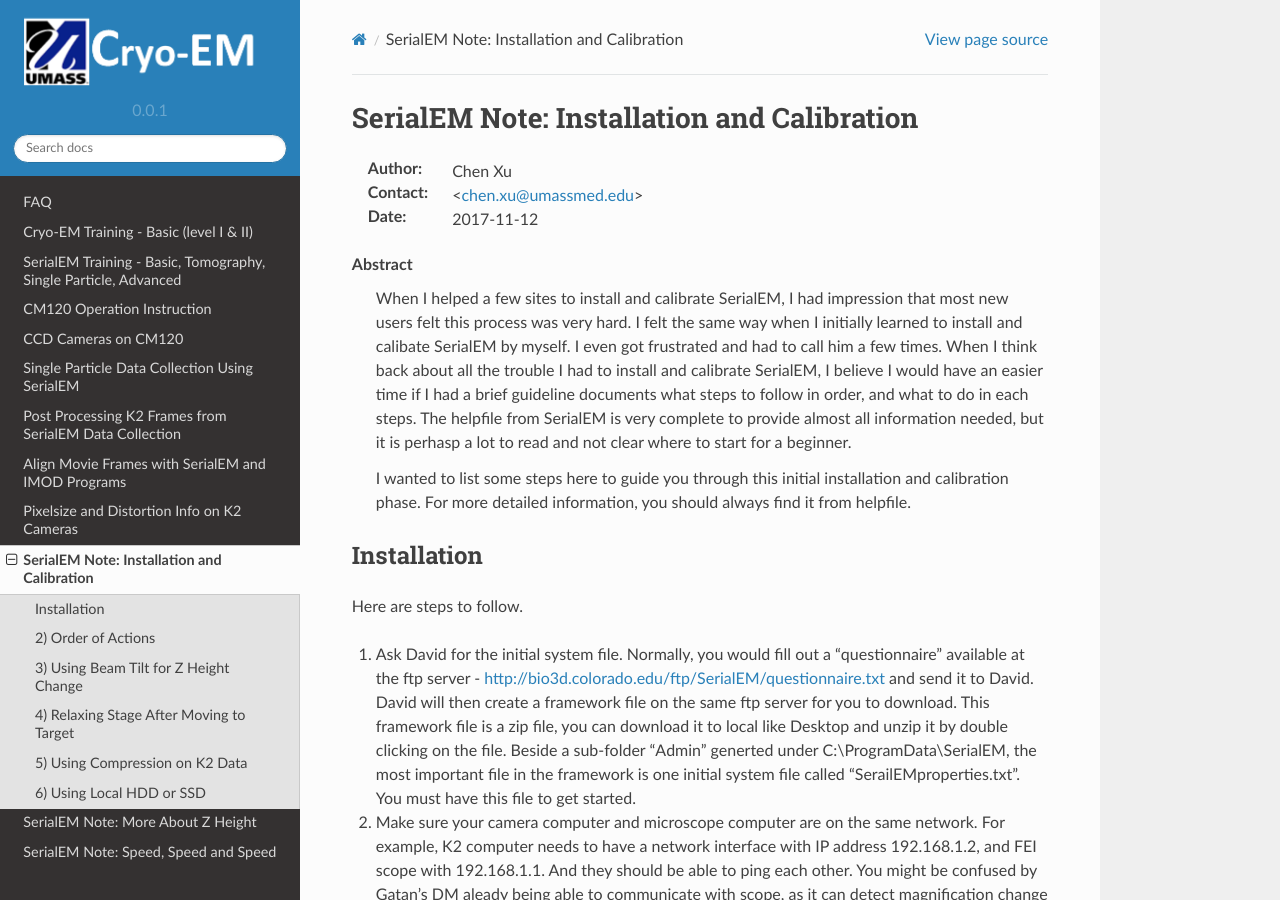
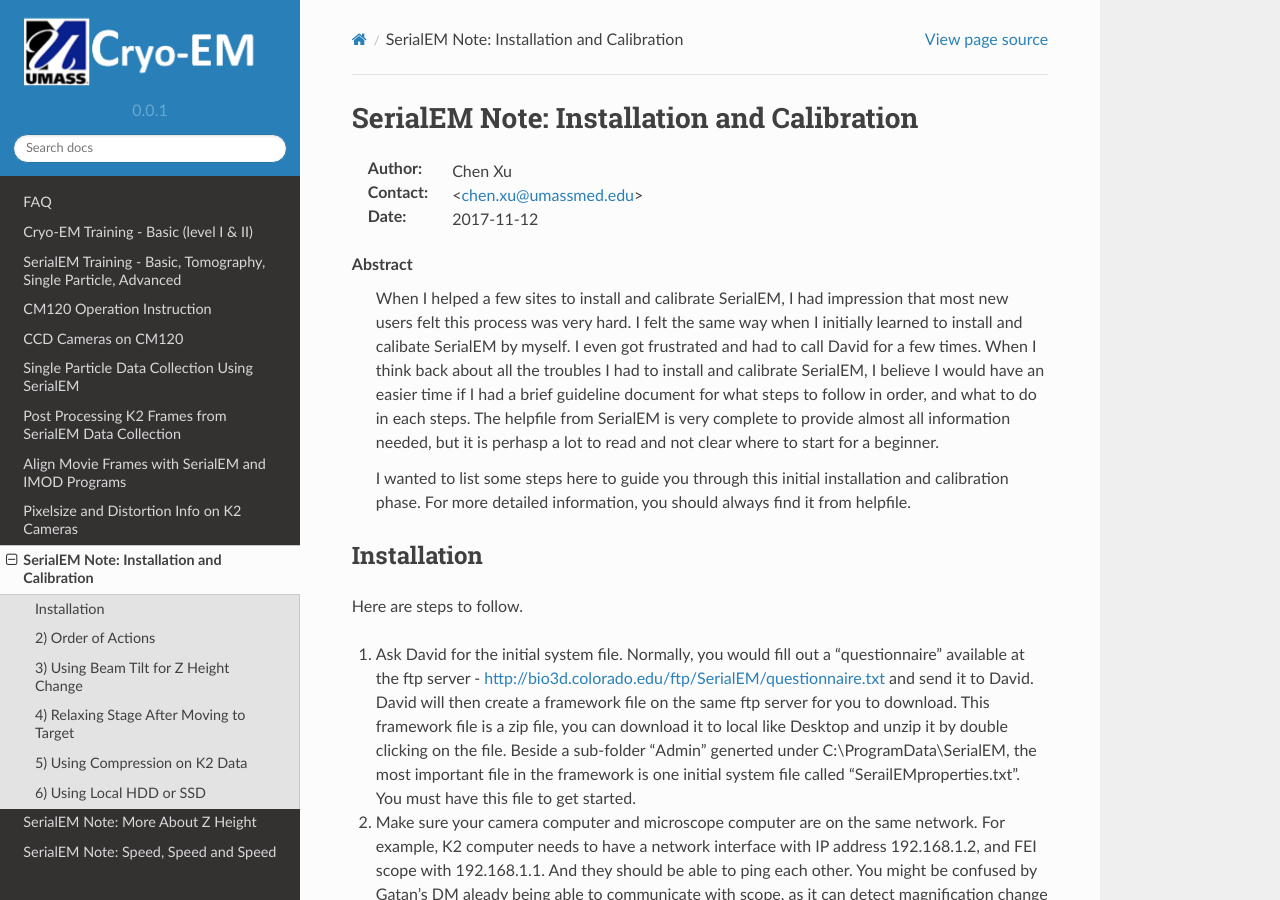
Before and after one commit to xuchen66/sphinx-emdocs, a Sphinx documentation site: the page built from source/serialEM-note-install-and-calib.rst, in a window 1280 px wide and 900 px high. Built offline with Sphinx 7.4.7 and the Read the Docs theme 2.0.0, drawn with Linux system fonts in a browser that asks for light colours; pages that are not in the unit, such as notebooks, are missing from menus.

Commit message:
Update serialEM-note-install-and-calib.rst

```diff
--- a/source/serialEM-note-install-and-calib.rst
+++ b/source/serialEM-note-install-and-calib.rst
@@ -11,7 +11,7 @@
 .. glossary::
 
    Abstract
-      When I helped a few sites to install and calibrate SerialEM, I had impression that most new users felt this process was very hard. I felt the same way when I initially learned to install and calibate SerialEM by myself. I even got frustrated and had to call him a few times. When I think back about all the trouble I had to install and calibrate SerialEM, I believe I would have an easier time if I had a brief guideline documents what steps to follow in order, and what to do in each steps. The helpfile from SerialEM is very complete to provide almost all information needed, but it is perhasp a lot to read and not clear where to start for a beginner.
+      When I helped a few sites to install and calibrate SerialEM, I had impression that most new users felt this process was very hard. I felt the same way when I initially learned to install and calibate SerialEM by myself. I even got frustrated and had to call David for a few times. When I think back about all the troubles I had to install and calibrate SerialEM, I believe I would have an easier time if I had a brief guideline document for what steps to follow in order, and what to do in each steps. The helpfile from SerialEM is very complete to provide almost all information needed, but it is perhasp a lot to read and not clear where to start for a beginner.
 
       I wanted to list some steps here to guide you through this initial installation and calibration phase. For more detailed information, you should always find it from helpfile.
 
```
